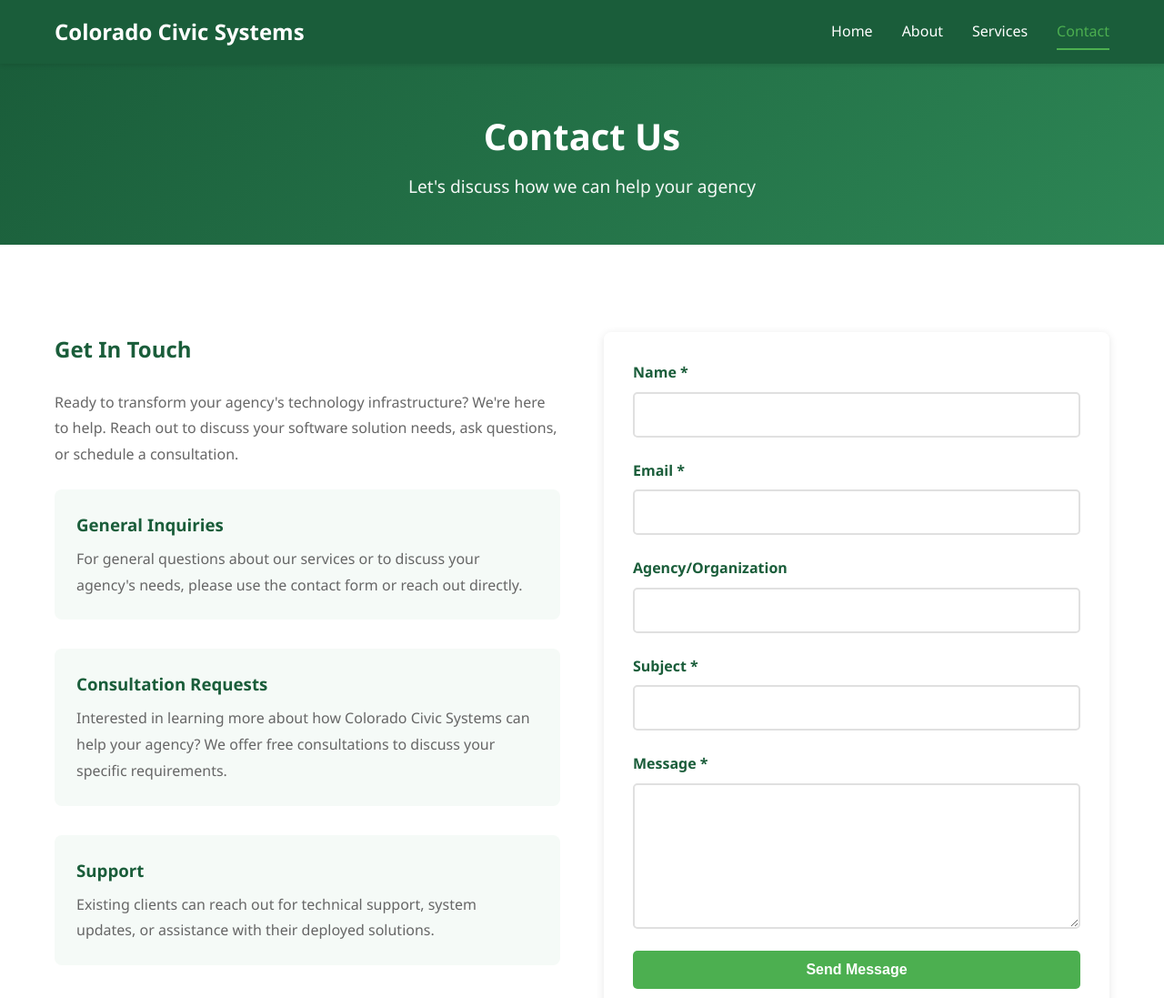
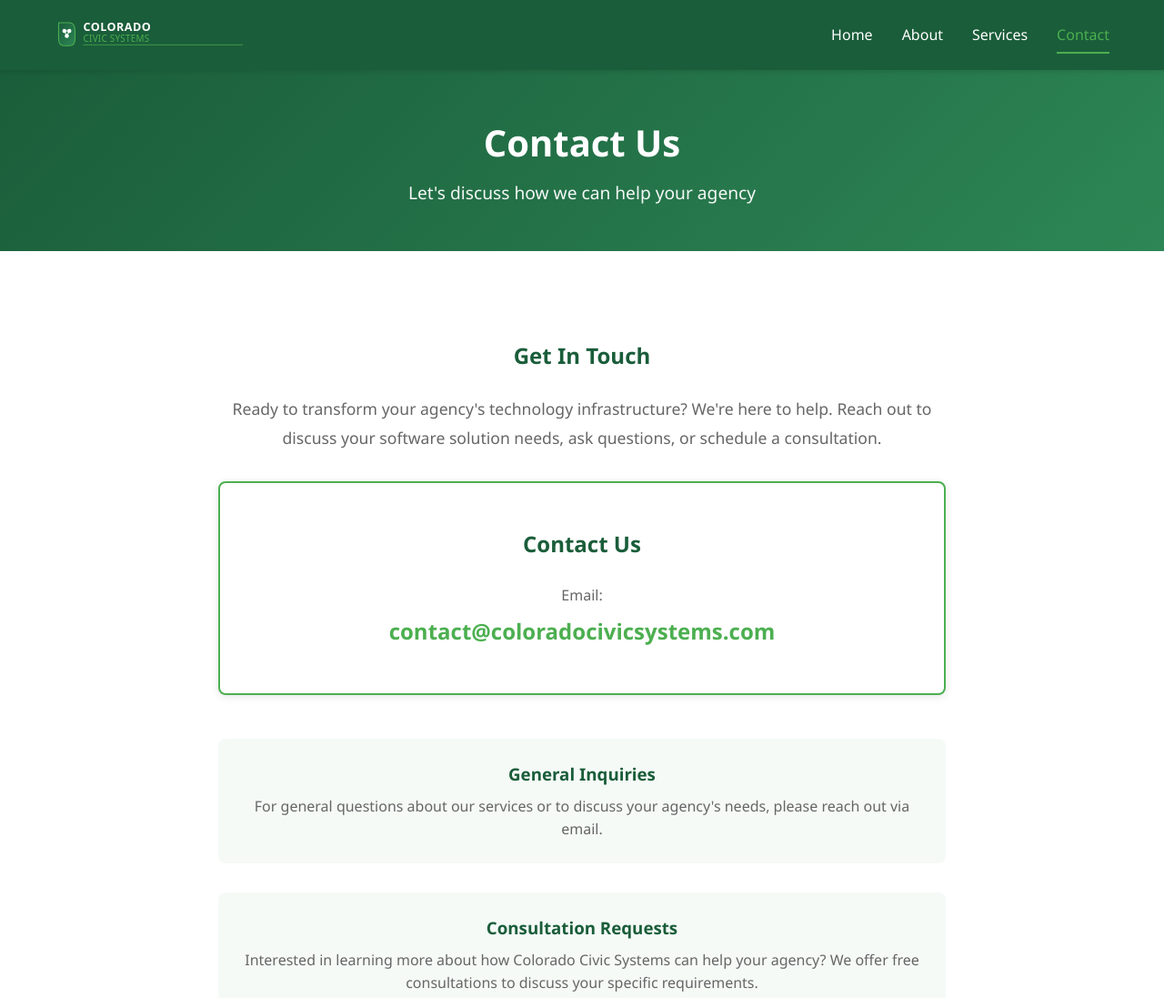
Before and after one commit to ColoradoCivicSystems/CCSWebSite, a plain HTML site: page contact.html in a window 1280 px wide. Shown: the top 1097 px of the page at 91% size. Drawn offline with Linux system fonts and the light colour scheme.

Commit message:
added logo and email

```diff
--- a/contact.html
+++ b/contact.html
@@ -12,9 +12,10 @@
     <nav class="navbar">
         <div class="container">
             <div class="nav-wrapper">
-                <div class="logo">
-                    <h1>Colorado Civic Systems</h1>
-                </div>
+                <a href="index.html" class="logo">
+                    <img src="images/logo.svg" alt="Colorado Civic Systems Logo">
+                    <h1 class="logo-text-only">Colorado Civic Systems</h1>
+                </a>
                 <ul class="nav-menu" id="navMenu">
                     <li><a href="index.html">Home</a></li>
                     <li><a href="about.html">About</a></li>
@@ -41,14 +42,20 @@
     <!-- Contact Section -->
     <section class="content-section">
         <div class="container">
-            <div class="contact-wrapper">
-                <div class="contact-info">
+            <div class="contact-wrapper-simple">
+                <div class="contact-email-section">
                     <h2>Get In Touch</h2>
                     <p>Ready to transform your agency's technology infrastructure? We're here to help. Reach out to discuss your software solution needs, ask questions, or schedule a consultation.</p>
 
+                    <div class="email-contact-box">
+                        <h3>Contact Us</h3>
+                        <p class="email-label">Email:</p>
+                        <a href="mailto:contact@coloradocivicsystems.com" class="email-link">contact@coloradocivicsystems.com</a>
+                    </div>
+
                     <div class="info-item">
                         <h3>General Inquiries</h3>
-                        <p>For general questions about our services or to discuss your agency's needs, please use the contact form or reach out directly.</p>
+                        <p>For general questions about our services or to discuss your agency's needs, please reach out via email.</p>
                     </div>
 
                     <div class="info-item">
@@ -60,33 +67,6 @@
                         <h3>Support</h3>
                         <p>Existing clients can reach out for technical support, system updates, or assistance with their deployed solutions.</p>
                     </div>
-                </div>
-
-                <div class="contact-form-wrapper">
-                    <form class="contact-form" id="contactForm">
-                        <div class="form-group">
-                            <label for="name">Name *</label>
-                            <input type="text" id="name" name="name" required>
-                        </div>
-                        <div class="form-group">
-                            <label for="email">Email *</label>
-                            <input type="email" id="email" name="email" required>
-                        </div>
-                        <div class="form-group">
-                            <label for="agency">Agency/Organization</label>
-                            <input type="text" id="agency" name="agency">
-                        </div>
-                        <div class="form-group">
-                            <label for="subject">Subject *</label>
-                            <input type="text" id="subject" name="subject" required>
-                        </div>
-                        <div class="form-group">
-                            <label for="message">Message *</label>
-                            <textarea id="message" name="message" rows="6" required></textarea>
-                        </div>
-                        <button type="submit" class="btn btn-primary">Send Message</button>
-                    </form>
-                    <div class="form-message" id="formMessage"></div>
                 </div>
             </div>
         </div>
--- a/css/styles.css
+++ b/css/styles.css
@@ -47,9 +47,33 @@ body {
     align-items: center;
 }
 
+.logo {
+    display: flex;
+    align-items: center;
+    gap: 0.75rem;
+    text-decoration: none;
+    color: inherit;
+}
+
+.logo img {
+    height: 45px;
+    width: auto;
+    display: block;
+    transition: opacity 0.3s;
+}
+
+.logo img:hover {
+    opacity: 0.9;
+}
+
 .logo h1 {
     font-size: 1.5rem;
     font-weight: 600;
+    margin: 0;
+}
+
+.logo-text-only {
+    display: none;
 }
 
 .nav-menu {
@@ -412,6 +436,65 @@ body {
     margin-top: 2rem;
 }
 
+.contact-wrapper-simple {
+    max-width: 800px;
+    margin: 2rem auto;
+}
+
+.contact-email-section {
+    text-align: center;
+}
+
+.contact-email-section h2 {
+    color: var(--primary-color);
+    margin-bottom: 1.5rem;
+}
+
+.contact-email-section > p {
+    color: var(--text-light);
+    margin-bottom: 2rem;
+    line-height: 1.8;
+    font-size: 1.1rem;
+}
+
+.email-contact-box {
+    background-color: white;
+    padding: 3rem;
+    border-radius: 8px;
+    box-shadow: 0 2px 10px rgba(0,0,0,0.1);
+    margin: 2rem 0 3rem;
+    border: 2px solid var(--accent-color);
+}
+
+.email-contact-box h3 {
+    color: var(--primary-color);
+    margin-bottom: 1.5rem;
+    font-size: 1.5rem;
+}
+
+.email-label {
+    color: var(--text-light);
+    font-size: 1rem;
+    margin-bottom: 0.5rem;
+    font-weight: 500;
+}
+
+.email-link {
+    display: inline-block;
+    font-size: 1.5rem;
+    color: var(--accent-color);
+    text-decoration: none;
+    font-weight: 600;
+    transition: all 0.3s;
+    word-break: break-all;
+}
+
+.email-link:hover {
+    color: var(--primary-color);
+    text-decoration: underline;
+    transform: scale(1.05);
+}
+
 .contact-info h2 {
     color: var(--primary-color);
     margin-bottom: 1.5rem;
@@ -625,6 +708,15 @@ body {
         margin: 1rem 0;
     }
 
+    .logo img {
+        height: 35px;
+    }
+
+    .logo-text-only {
+        display: block;
+        font-size: 1.2rem;
+    }
+
     .hero-content h2 {
         font-size: 2rem;
     }
@@ -635,6 +727,18 @@ body {
 
     .contact-wrapper {
         grid-template-columns: 1fr;
+    }
+
+    .contact-wrapper-simple {
+        margin: 1rem auto;
+    }
+
+    .email-contact-box {
+        padding: 2rem 1.5rem;
+    }
+
+    .email-link {
+        font-size: 1.2rem;
     }
 
     .process-steps {
```
Also changed, not shown: about.html (+4 -3 lines), index.html (+4 -3 lines), services.html (+4 -3 lines), images/logo.jpg (added), images/logo.svg (added), images/logosmall.jpg (added), images/logosmall.svg (added), 1 other file.
